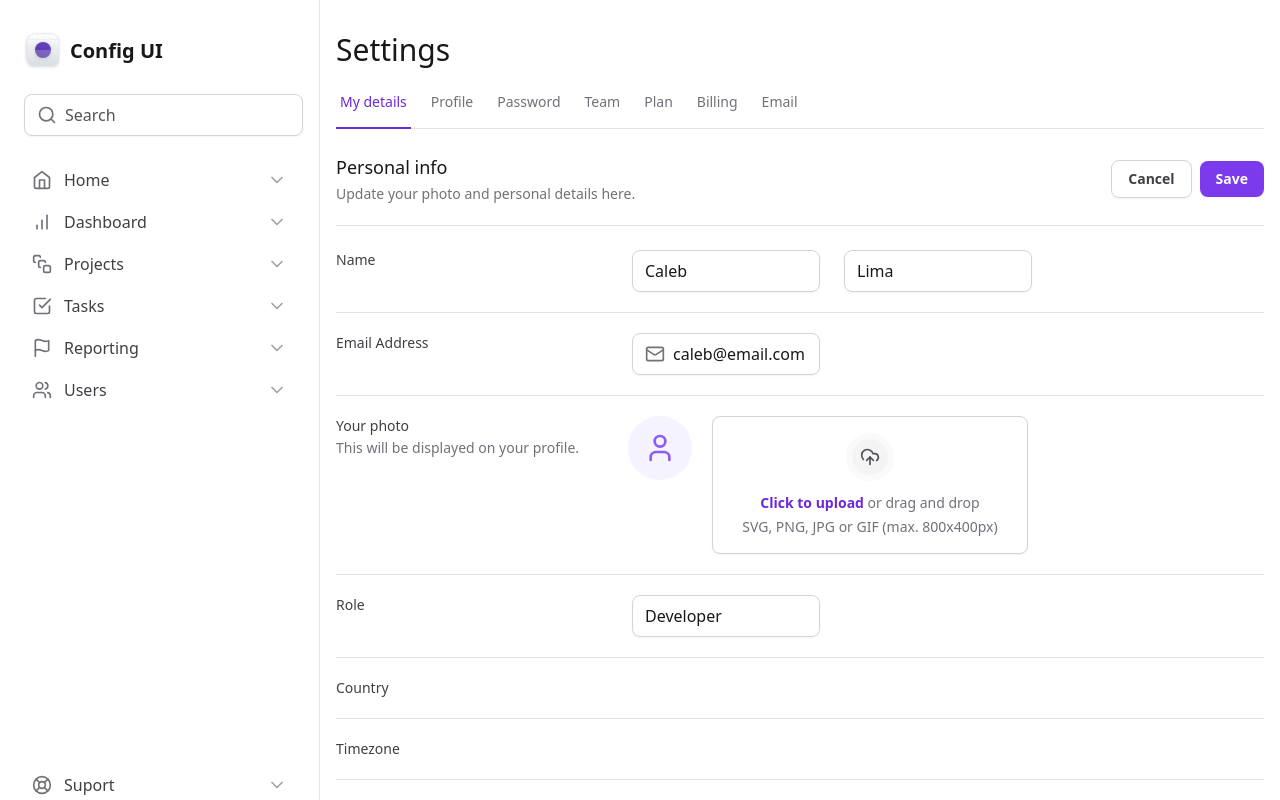
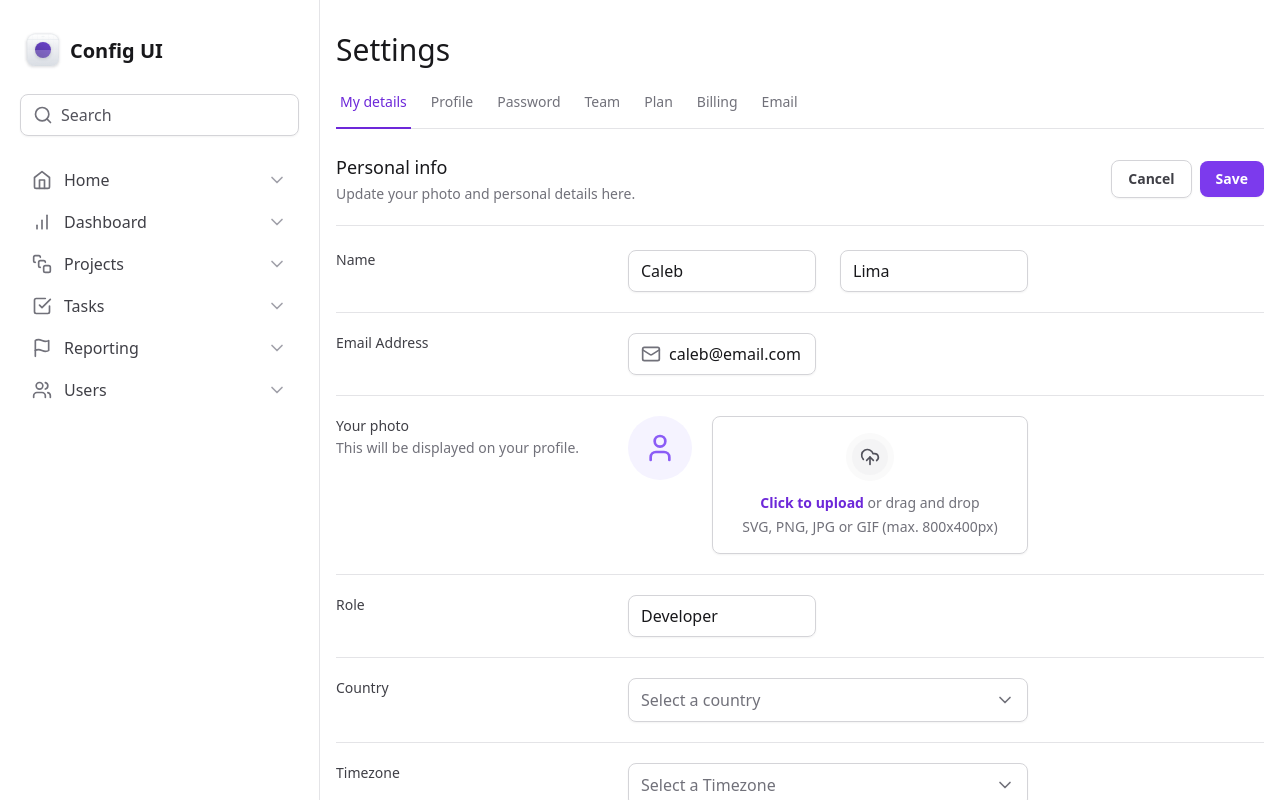
Before and after one commit to jovemcleb/tailwind-iu, a React (Vite) app: page / in a window 1280 px wide. Shown: the top 800 px of the page. Built offline with nearby package versions, Linux system fonts and the light colour scheme.

Commit message:
feat: create Select component

```diff
--- a/package.json
+++ b/package.json
@@ -10,6 +10,7 @@
     "preview": "vite preview"
   },
   "dependencies": {
+    "@radix-ui/react-select": "^2.0.0",
     "@radix-ui/react-tabs": "^1.0.4",
     "framer-motion": "^11.0.8",
     "lucide-react": "^0.294.0",
--- /dev/null
+++ b/src/view/Components/Form/Select/SelectItem.tsx
@@ -0,0 +1,21 @@
+import * as Select from '@radix-ui/react-select';
+import { Check } from 'lucide-react';
+
+interface SelectItemProps extends Select.SelectItemProps {
+  text: string;
+}
+
+export function SelectItem({ text, ...props }: SelectItemProps) {
+  return (
+    <Select.Item
+      className="flex items-center justify-between gap-2 px-3 py-2.5 outline-none data-[highlighted]:bg-zinc-50"
+      {...props}
+    >
+      <Select.ItemText className="text-black">{text}</Select.ItemText>
+
+      <Select.SelectItemIndicator>
+        <Check className="h-4 w-4 text-violet-500" />
+      </Select.SelectItemIndicator>
+    </Select.Item>
+  );
+}
--- /dev/null
+++ b/src/view/Components/Form/Select/index.tsx
@@ -0,0 +1,35 @@
+import * as SelectPrimitive from '@radix-ui/react-select';
+import { ChevronDown } from 'lucide-react';
+
+interface SelectProps {
+  children: React.ReactNode;
+  placeholder?: string;
+}
+
+export function Select({ children, placeholder }: SelectProps) {
+  return (
+    <>
+      <SelectPrimitive.Root>
+        <SelectPrimitive.Trigger className="flex h-11 w-full items-center justify-between gap-2 rounded-lg border border-zinc-300 px-3 py-2 shadow-sm data-[placeholder]:text-zinc-500">
+          <SelectPrimitive.Value
+            placeholder={placeholder}
+            className="text-black"
+          />
+          <SelectPrimitive.Icon>
+            <ChevronDown className="h-5 w-5 text-zinc-500" />
+          </SelectPrimitive.Icon>
+        </SelectPrimitive.Trigger>
+        <SelectPrimitive.Portal>
+          <SelectPrimitive.Content
+            side="bottom"
+            position="popper"
+            sideOffset={8}
+            className="z-10 w-[--radix-select-trigger-width] overflow-hidden rounded-lg border border-zinc-300 bg-white"
+          >
+            <SelectPrimitive.Viewport>{children}</SelectPrimitive.Viewport>
+          </SelectPrimitive.Content>
+        </SelectPrimitive.Portal>
+      </SelectPrimitive.Root>
+    </>
+  );
+}
--- a/src/view/Components/Input/index.tsx
+++ b/src/view/Components/Input/index.tsx
@@ -1,12 +1,12 @@
-import { ComponentProps } from 'react'
+import { ComponentProps } from 'react';
 
-type PrefixProps = ComponentProps<'div'>
+type PrefixProps = ComponentProps<'div'>;
 
 export function Prefix(props: PrefixProps) {
-  return <div {...props}></div>
+  return <div {...props}></div>;
 }
 
-type ControlProps = ComponentProps<'input'>
+type ControlProps = ComponentProps<'input'>;
 
 export function Control(props: ControlProps) {
   return (
@@ -15,18 +15,18 @@
       type="text"
       className="flex-1 border-0 bg-transparent p-0 text-zinc-900 placeholder-zinc-600"
     />
-  )
+  );
 }
 
 interface RootProps extends ComponentProps<'div'> {
-  className?: string
+  className?: string;
 }
 
 export function Root(props: RootProps) {
   return (
     <div
-      className="mx-1 flex w-full items-center gap-2 rounded-lg border border-zinc-300 px-3 py-2 shadow-sm"
+      className="flex w-full items-center gap-2 rounded-lg border border-zinc-300 px-3 py-2 shadow-sm"
       {...props}
     />
-  )
+  );
 }
--- a/src/view/Pages/Main.tsx
+++ b/src/view/Pages/Main.tsx
@@ -2,6 +2,8 @@
 import * as Input from '../Components/Input';
 import { Mail } from 'lucide-react';
 import * as FileInput from '../Components/Form/FileInput';
+import { Select } from '../Components/Form/Select';
+import { SelectItem } from '../Components/Form/Select/SelectItem';
 
 export function Main() {
   return (
@@ -115,7 +117,11 @@
             >
               Country
             </label>
-            <div className="grid grid-cols-2 gap-6"></div>
+            <Select placeholder="Select a country">
+              <SelectItem text="United States" value="us" />
+              <SelectItem text="Canada" value="ca" />
+              <SelectItem text="Brasil" value="br" />
+            </Select>
           </div>
 
           <div className="grid grid-cols-form gap-3 pt-5">
@@ -125,7 +131,11 @@
             >
               Timezone
             </label>
-            <div className="grid grid-cols-2 gap-6"></div>
+            <Select placeholder="Select a Timezone">
+              <SelectItem text="GMT-4" value="gmt-4" />
+              <SelectItem text="GMT-5" value="gmt-5" />
+              <SelectItem text="GMT-6" value="gmt-6" />
+            </Select>
           </div>
 
           <div className="grid grid-cols-form gap-3 pt-5">
```
Also changed, not shown: src/view/Components/SettingsTabs/TabItem.tsx (+6 -6 lines), src/view/Components/SettingsTabs/index.tsx (+5 -5 lines), 1 other file (tests, documents, lock files or other folders).
